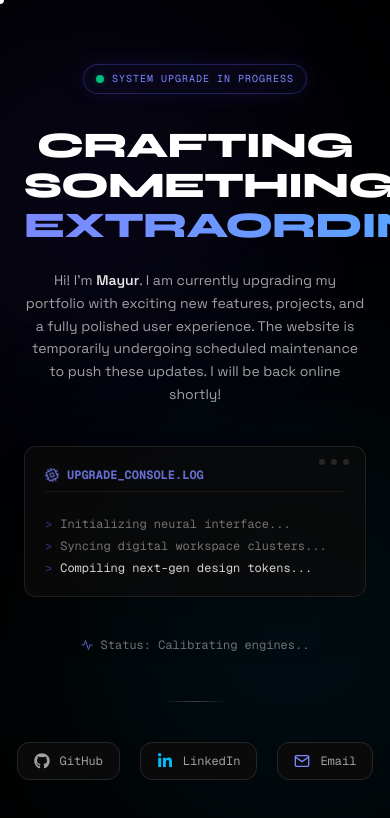
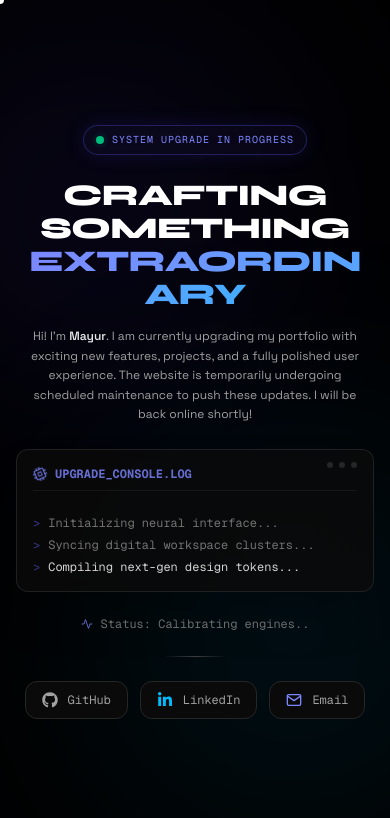
Before and after one commit to MayurT96/Portfolio, a Next.js app: page / in a window 390 px wide. Shown: the top 818 px of the page. Built offline with nearby package versions, Linux system fonts and the light colour scheme.

Commit message:
fix: make maintenance screen fully responsive and fit properly on mobile viewports

```diff
--- a/src/components/Maintenance.tsx
+++ b/src/components/Maintenance.tsx
@@ -52,7 +52,7 @@ export default function Maintenance() {
   }, [currentLogIndex]);
 
   return (
-    <div className="relative min-h-screen w-full flex items-center justify-center bg-black px-6 py-12 overflow-hidden select-none">
+    <div className="relative min-h-[100dvh] w-full flex items-center justify-center bg-black px-4 py-8 sm:px-6 sm:py-12 overflow-y-auto overflow-x-hidden select-none">
       {/* Dynamic Starfield Canvas Background */}
       <AmbientBackground />
 
@@ -72,7 +72,7 @@ export default function Maintenance() {
           initial={{ scale: 0.9, opacity: 0 }}
           animate={{ scale: 1, opacity: 1 }}
           transition={{ delay: 0.2, duration: 0.5 }}
-          className="inline-flex items-center gap-2 px-3 py-1.5 rounded-full border border-indigo-500/30 bg-indigo-950/20 backdrop-blur-md text-[10px] md:text-xs font-mono uppercase tracking-widest text-indigo-400 mb-8 shadow-[0_0_20px_rgba(79,70,229,0.15)]"
+          className="inline-flex items-center gap-2 px-3 py-1.5 rounded-full border border-indigo-500/30 bg-indigo-950/20 backdrop-blur-md text-[10px] md:text-xs font-mono uppercase tracking-widest text-indigo-400 mb-6 sm:mb-8 shadow-[0_0_20px_rgba(79,70,229,0.15)]"
         >
           <span className="relative flex h-2 w-2">
             <span className="animate-ping absolute inline-flex h-full w-full rounded-full bg-emerald-400 opacity-75"></span>
@@ -82,7 +82,7 @@ export default function Maintenance() {
         </motion.div>
 
         {/* Headline */}
-        <h1 className="text-4xl md:text-6xl font-display font-black tracking-tight text-white mb-6 uppercase leading-[1.1]">
+        <h1 className="text-3xl sm:text-5xl md:text-6xl font-display font-black tracking-tight text-white mb-4 sm:mb-6 uppercase leading-[1.1] break-words">
           Crafting Something{" "}
           <span className="text-transparent bg-clip-text bg-gradient-to-r from-indigo-400 via-sky-400 to-indigo-400 bg-300% animate-gradient-shift">
             Extraordinary
@@ -90,14 +90,14 @@ export default function Maintenance() {
         </h1>
 
         {/* Message */}
-        <p className="text-sm md:text-base font-sans text-neutral-400 max-w-xl mx-auto mb-10 leading-relaxed">
+        <p className="text-xs sm:text-sm md:text-base font-sans text-neutral-400 max-w-xl mx-auto mb-6 sm:mb-10 leading-relaxed px-2">
           Hi! I&apos;m <span className="text-neutral-200 font-semibold">Mayur</span>. I am currently upgrading my portfolio with exciting new features, projects, and a fully polished user experience.
           The website is temporarily undergoing scheduled maintenance to push these updates.
           I will be back online shortly!
         </p>
 
         {/* Interactive Simulated Terminal Logs */}
-        <div className="w-full max-w-lg mx-auto bg-neutral-950/80 border border-neutral-800/80 rounded-xl p-5 mb-10 text-left font-mono text-xs text-neutral-500 shadow-2xl backdrop-blur-xl relative group">
+        <div className="w-full max-w-lg mx-auto bg-neutral-950/80 border border-neutral-800/80 rounded-xl p-4 sm:p-5 mb-6 sm:mb-10 text-left font-mono text-xs text-neutral-500 shadow-2xl backdrop-blur-xl relative group">
           <div className="absolute top-3 right-4 flex items-center gap-1.5">
             <span className="w-1.5 h-1.5 rounded-full bg-neutral-800"></span>
             <span className="w-1.5 h-1.5 rounded-full bg-neutral-800"></span>
@@ -129,23 +129,23 @@ export default function Maintenance() {
         </div>
 
         {/* Live Status Pinger */}
-        <div className="flex items-center justify-center gap-2 text-xs font-mono text-neutral-500 mb-12">
+        <div className="flex items-center justify-center gap-2 text-xs font-mono text-neutral-500 mb-6 sm:mb-10">
           <FiActivity className="text-indigo-400 animate-pulse" />
           <span>Status: Calibrating engines{dots}</span>
         </div>
 
         {/* Divider */}
-        <div className="w-16 h-[1px] bg-gradient-to-r from-transparent via-neutral-700 to-transparent mx-auto mb-10" />
+        <div className="w-16 h-[1px] bg-gradient-to-r from-transparent via-neutral-700 to-transparent mx-auto mb-6 sm:mb-8" />
 
         {/* Social Connection Channels */}
-        <div className="flex items-center justify-center gap-5">
+        <div className="flex flex-wrap items-center justify-center gap-3 sm:gap-4 max-w-md mx-auto">
           <motion.a
             href="https://github.com/MayurT96"
             target="_blank"
             rel="noopener noreferrer"
             whileHover={{ scale: 1.05, y: -2 }}
             whileTap={{ scale: 0.95 }}
-            className="flex items-center gap-2.5 px-4 py-2.5 rounded-xl bg-neutral-950 border border-neutral-800 hover:border-neutral-700 hover:text-white transition-all text-xs font-mono text-neutral-400"
+            className="flex items-center gap-2.5 px-4 py-2.5 rounded-xl bg-neutral-950 border border-neutral-800 hover:border-neutral-700 hover:text-white transition-all text-xs font-mono text-neutral-400 whitespace-nowrap"
           >
             <FaGithub className="text-base" />
             <span>GitHub</span>
@@ -157,7 +157,7 @@ export default function Maintenance() {
             rel="noopener noreferrer"
             whileHover={{ scale: 1.05, y: -2 }}
             whileTap={{ scale: 0.95 }}
-            className="flex items-center gap-2.5 px-4 py-2.5 rounded-xl bg-neutral-950 border border-neutral-800 hover:border-neutral-700 hover:text-white transition-all text-xs font-mono text-neutral-400"
+            className="flex items-center gap-2.5 px-4 py-2.5 rounded-xl bg-neutral-950 border border-neutral-800 hover:border-neutral-700 hover:text-white transition-all text-xs font-mono text-neutral-400 whitespace-nowrap"
           >
             <FaLinkedinIn className="text-base text-sky-400" />
             <span>LinkedIn</span>
@@ -167,7 +167,7 @@ export default function Maintenance() {
             href="mailto:mayurtamkhane96@gmail.com"
             whileHover={{ scale: 1.05, y: -2 }}
             whileTap={{ scale: 0.95 }}
-            className="flex items-center gap-2.5 px-4 py-2.5 rounded-xl bg-neutral-950 border border-neutral-800 hover:border-neutral-700 hover:text-white transition-all text-xs font-mono text-neutral-400"
+            className="flex items-center gap-2.5 px-4 py-2.5 rounded-xl bg-neutral-950 border border-neutral-800 hover:border-neutral-700 hover:text-white transition-all text-xs font-mono text-neutral-400 whitespace-nowrap"
           >
             <FiMail className="text-base text-indigo-400" />
             <span>Email</span>
```
